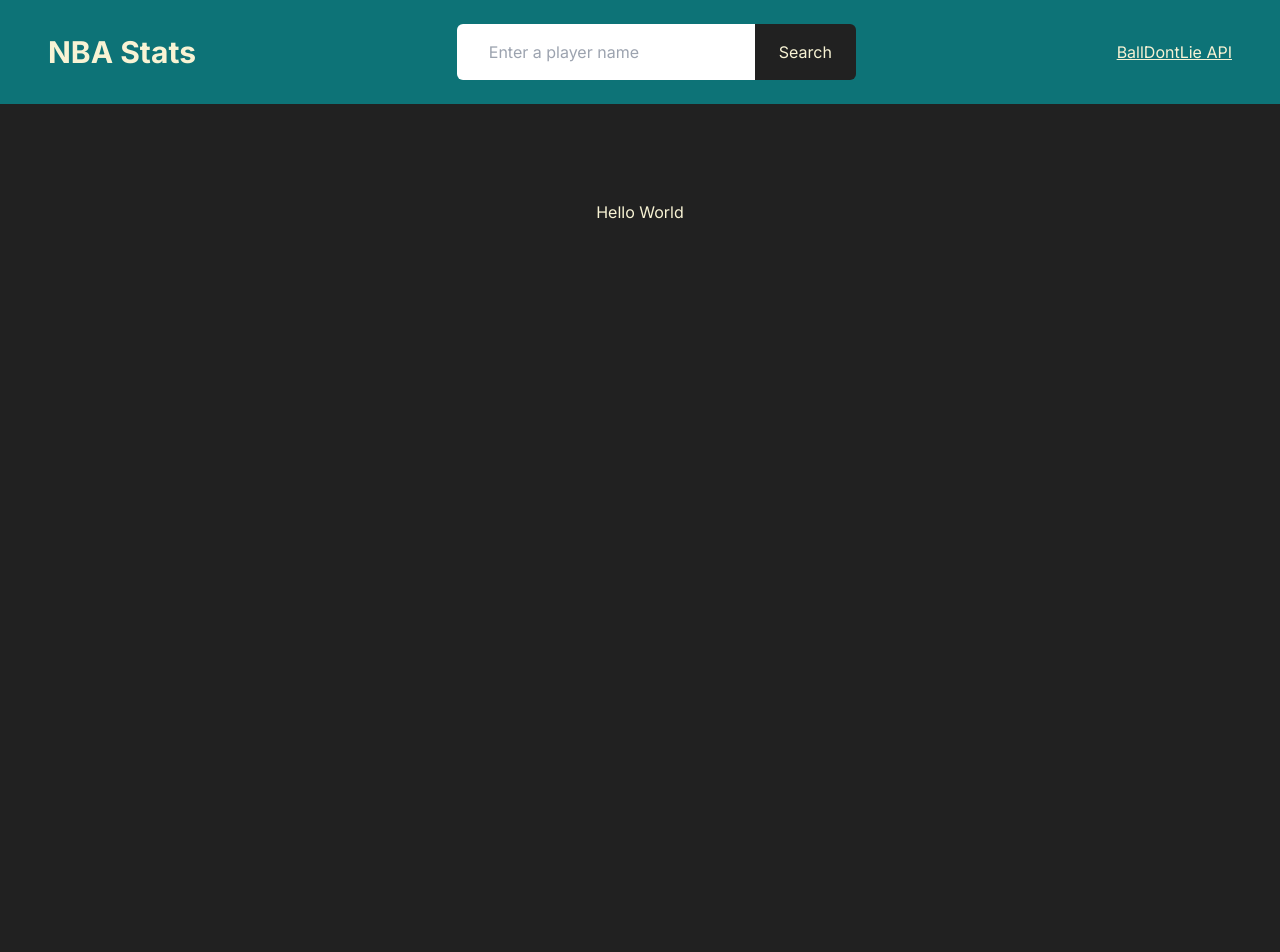
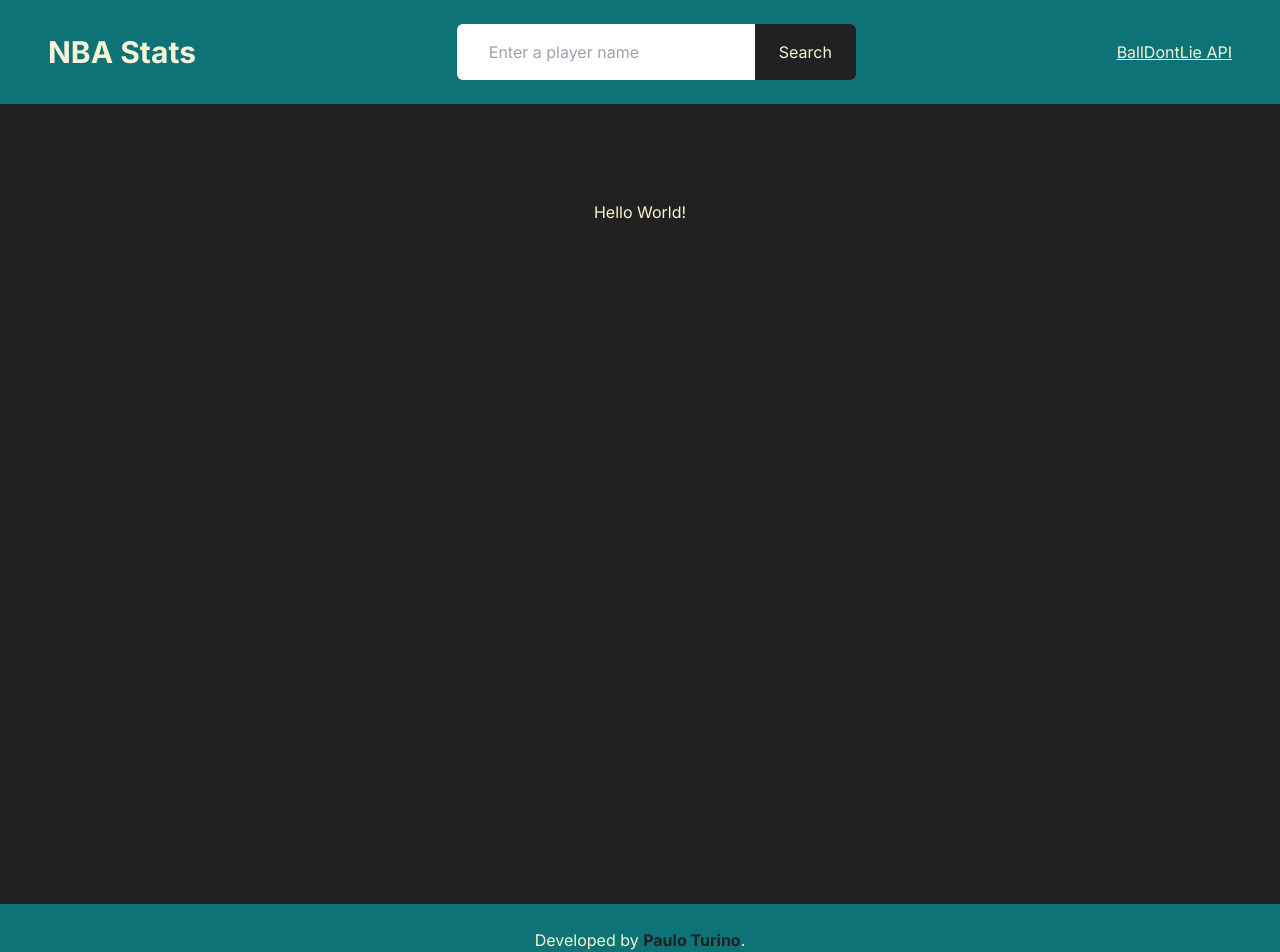
Before and after one commit to TurinoS/NBA-Players-Stats, a Next.js app: page / in a window 1280 px wide. Shown: the top 952 px of the page. Before the commit the page ends 904 px from the top, so only its background shows below. Built offline with nearby package versions, Linux system fonts and the light colour scheme.

Commit message:
feat: implementando footer

```diff
--- a/src/app/globals.css
+++ b/src/app/globals.css
@@ -6,7 +6,7 @@
   --bg: #212121;
   --first: #0D7377;
   --second: #F8F3D4;
-  --third: #F6416C;
+  --third: #f62a2a;
 }
 
 body {
--- a/src/app/layout.tsx
+++ b/src/app/layout.tsx
@@ -1,7 +1,8 @@
-import Header from '@/components/Header'
 import './globals.css'
 import type { Metadata } from 'next'
 import { Inter } from 'next/font/google'
+import Header from '@/components/Header'
+import Footer from '@/components/Footer'
 
 const inter = Inter({ subsets: ['latin'] })
 
@@ -20,6 +21,7 @@ export default function RootLayout({
       <body className={inter.className}>
         <Header />
         {children}
+        <Footer />
       </body>
     </html>
   )
--- a/src/app/page.tsx
+++ b/src/app/page.tsx
@@ -2,7 +2,7 @@
 export default function Home() {
   return (
     <main className="flex min-h-screen flex-col items-center justify-between p-24">
-      <h1>Hello World</h1>
+      <h1>Hello World!</h1>
     </main>
   )
 }
--- /dev/null
+++ b/src/components/Footer.tsx
@@ -0,0 +1,9 @@
+import Link from "next/link";
+
+export default function Footer() {
+    return(
+        <footer className="px-12 py-6 flex justify-center items-center bg-[var(--first)]">
+            <p>Developed by <Link className="text-[var(--bg)] font-bold" href={"https://github.com/TurinoS"}>Paulo Turino</Link>.</p>
+        </footer>
+    )
+}
```
